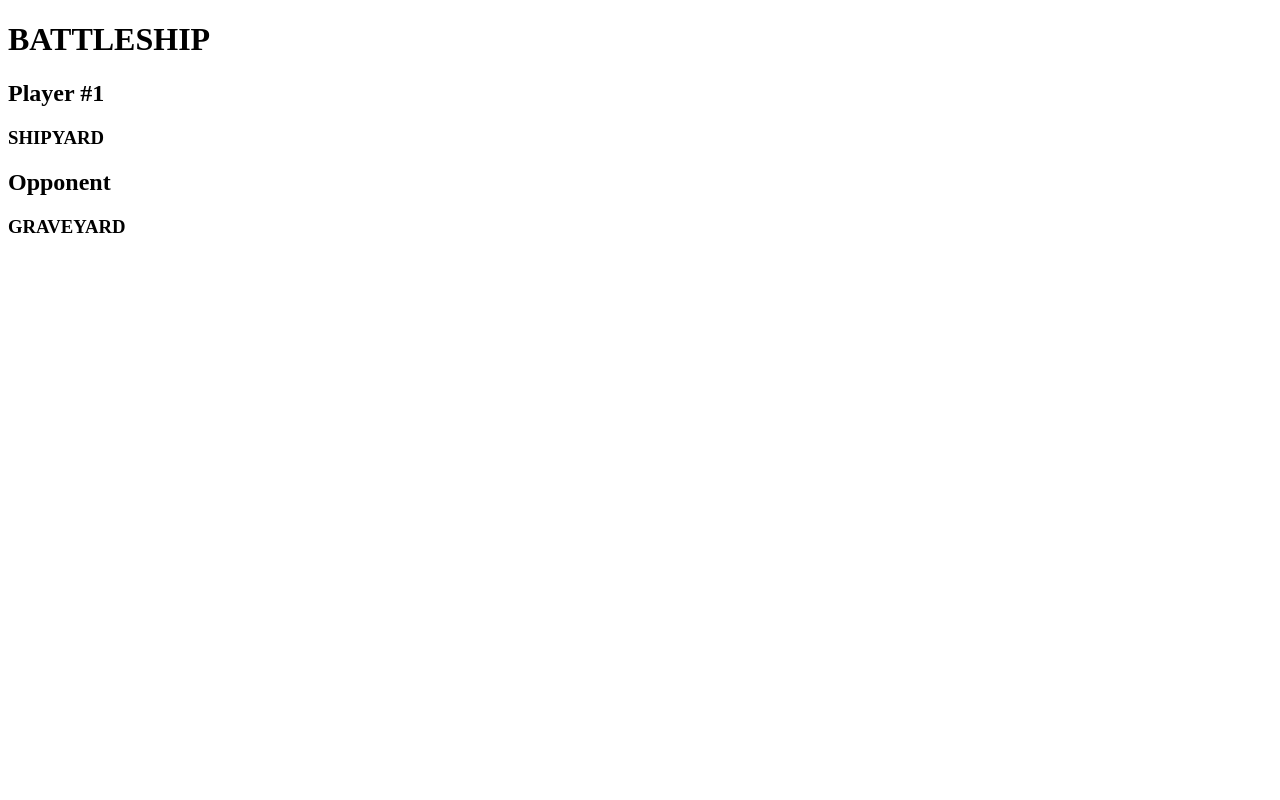
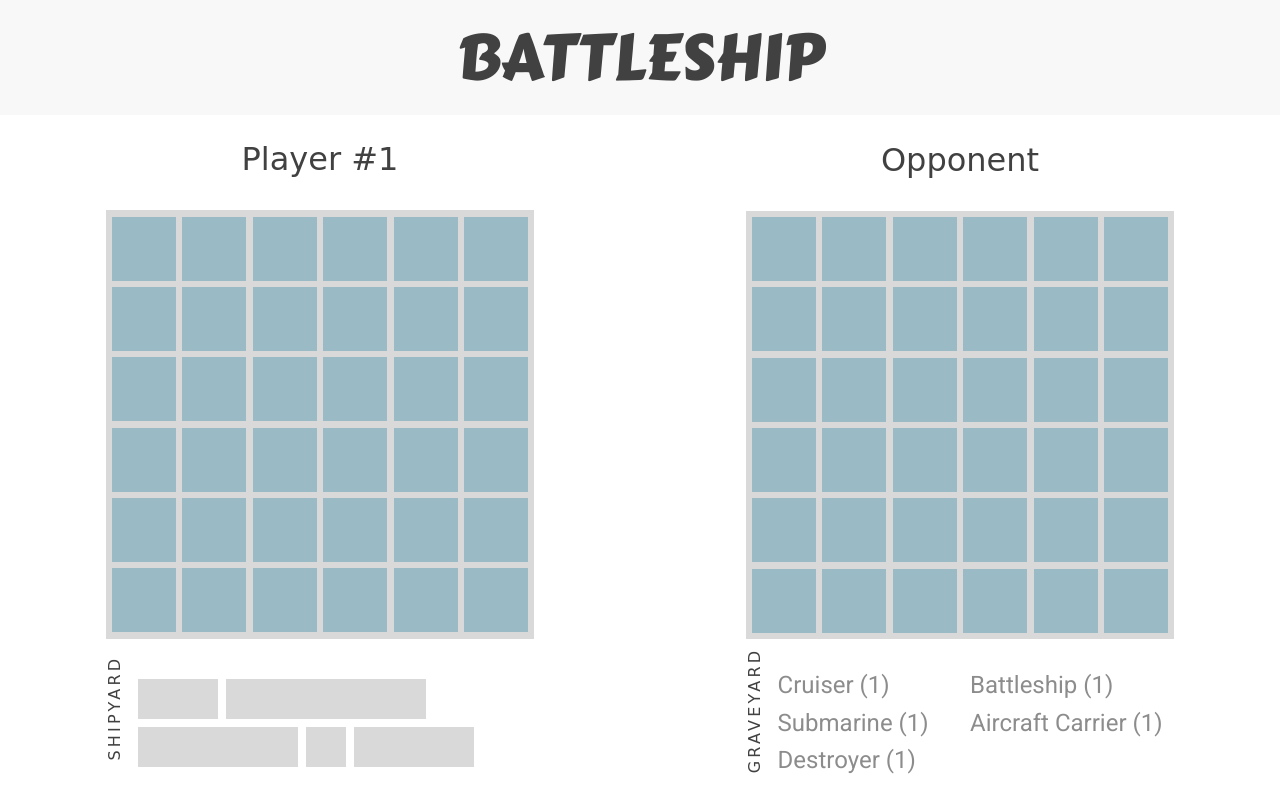
Before and after one commit to ADjoudi/battleship, a website built with webpack: page dist/index.html in a window 1280 px wide. Built offline with nearby package versions, Linux system fonts and the light colour scheme; a web font is replaced by a local one.

Commit message:
base layout

```diff
--- a/dist/index.html
+++ b/dist/index.html
@@ -64,7 +64,7 @@
         </div>
       </div>
 
-      <div class="opponent">
+      <div class="player">
         <h2>Opponent</h2>
         <div class="board">
           <div class="block"></div>
@@ -106,12 +106,12 @@
         </div>
         <div class="graveyard">
           <h3>GRAVEYARD</h3>
-          <div class="ships">
-            <div class="ship n1"></div>
-            <div class="ship n2"></div>
-            <div class="ship n3"></div>
-            <div class="ship n4"></div>
-            <div class="ship n5"></div>
+          <div class="stats">
+            <h2>Cruiser (1)</h2>
+            <h2>Battleship (1)</h2>
+            <h2>Submarine (1)</h2>
+            <h2>Aircraft Carrier (1)</h2>
+            <h2>Destroyer (1)</h2>
           </div>
         </div>
       </div>
--- a/dist/style.css
+++ b/dist/style.css
@@ -1,2 +1,128 @@
+@import url("https://fonts.googleapis.com/css2?family=Carter+One&family=Chela+One&family=Roboto&display=swap");
 :root {
+  --color-text: #414141;
+  --bg-grey: #f8f8f8;
+  --board-grey: #d9d9d9;
+  --block-default: #9abac5;
 }
+* {
+  margin: 0;
+  padding: 0;
+}
+body {
+  height: 100vh;
+  width: 100vw;
+  display: flex;
+  flex-direction: column;
+  color: var(--color-text);
+}
+header {
+  display: flex;
+  align-items: center;
+  justify-content: center;
+  padding: 0.5rem;
+  background-color: var(--bg-grey);
+}
+header h1 {
+  font-family: "Carter One", cursive;
+  font-size: 4rem;
+  font-weight: 400;
+}
+
+main {
+  flex: 1;
+  display: flex;
+}
+.player {
+  flex: 1;
+  display: flex;
+  flex-direction: column;
+  justify-content: center;
+  align-items: center;
+  gap: 2rem;
+}
+
+.player h2 {
+  font-family: "Chela One", cursive;
+  font-weight: 400;
+  font-size: 2rem;
+}
+
+.player .board {
+  background-color: var(--board-grey);
+  display: grid;
+  grid-template-columns: repeat(6, 1fr);
+  gap: 0.4rem;
+  padding: 0.4rem;
+}
+.player .board .block {
+  width: 4rem;
+  height: 4rem;
+  background-color: var(--block-default);
+}
+
+.player h3 {
+  width: 1rem;
+  font-family: "Chela One", cursive;
+  font-weight: 400;
+  font-size: 1rem;
+  letter-spacing: 0.2em;
+  transform: rotate(-90deg) translateX(-4.5rem);
+  align-self: start;
+}
+
+.shipyard {
+  width: 26.8rem;
+  height: 6.5rem;
+  display: flex;
+  align-items: center;
+  justify-content: start;
+  gap: 1rem;
+}
+.shipyard .ships {
+  width: 22rem;
+  display: flex;
+  flex-wrap: wrap;
+  gap: 0.5rem;
+}
+.ship {
+  background-color: var(--board-grey);
+  height: 2.5rem;
+}
+.ships .n1 {
+  width: 5rem;
+}
+.ships .n2 {
+  width: 12.5rem;
+}
+.ships .n3 {
+  width: 10rem;
+}
+.ships .n4 {
+  width: 2.5rem;
+}
+.ships .n5 {
+  width: 7.5rem;
+}
+
+.graveyard {
+  width: 26.8rem;
+  display: flex;
+  align-items: center;
+  justify-content: start;
+  gap: 1rem;
+}
+.graveyard h3 {
+  transform: rotate(-90deg) translateX(-5.3rem);
+}
+.graveyard .stats {
+  display: grid;
+  grid-template-columns: 1fr 1fr;
+  row-gap: 0.6rem;
+}
+.graveyard h2 {
+  font-family: "Roboto", sans-serif;
+  font-size: 1.5rem;
+  font-weight: 400;
+  opacity: 60%;
+}
```
